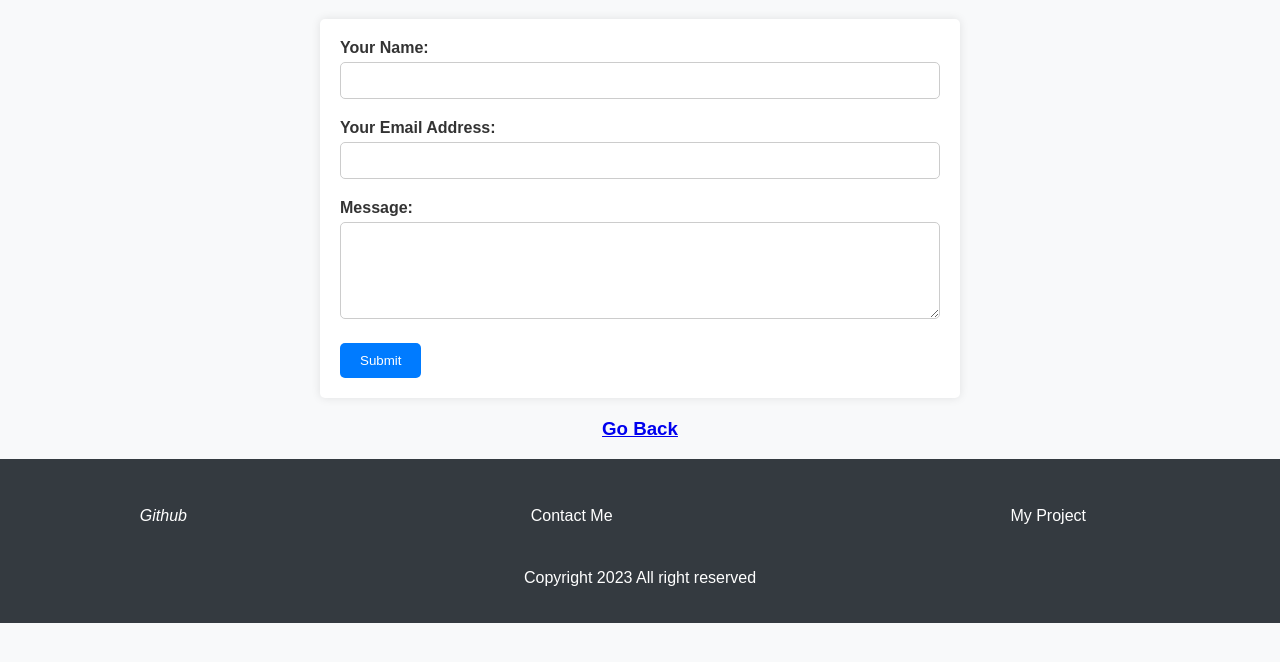
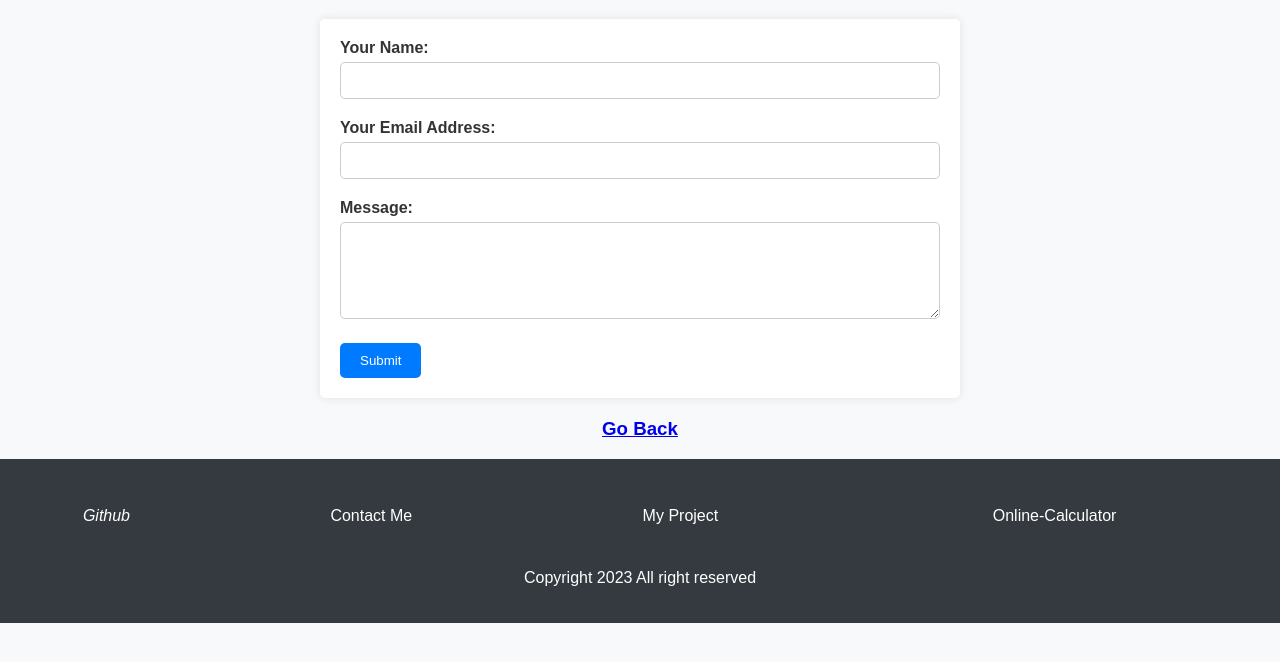
Before and after one commit to jegs01/jegs01.github.io, a plain HTML site: page contact.html in a window 1280 px wide. Shown: the part 78-740 px from the top of the page. Drawn offline with Linux system fonts and the light colour scheme.

Commit message:
Update contact.html

```diff
--- a/contact.html
+++ b/contact.html
@@ -38,6 +38,7 @@
                 <td><p><a href="https://github.com/jegs01" target="_blank"><em>Github</em></a></p></td>
                 <td><p><a href="contact.html" target="_blank">Contact Me</a></p></td>
                 <td><p><a href="https://jegs01.github.io/wdd130/" target="_blank">My Project</a></p></td>
+                <td><p><a href="https://jegs01.github.io/Online-Calculator/" target="_blank">Online-Calculator</a></p></td>
             </tr>
         </table>
         <p>Copyright 2023 All right reserved</p>
```
